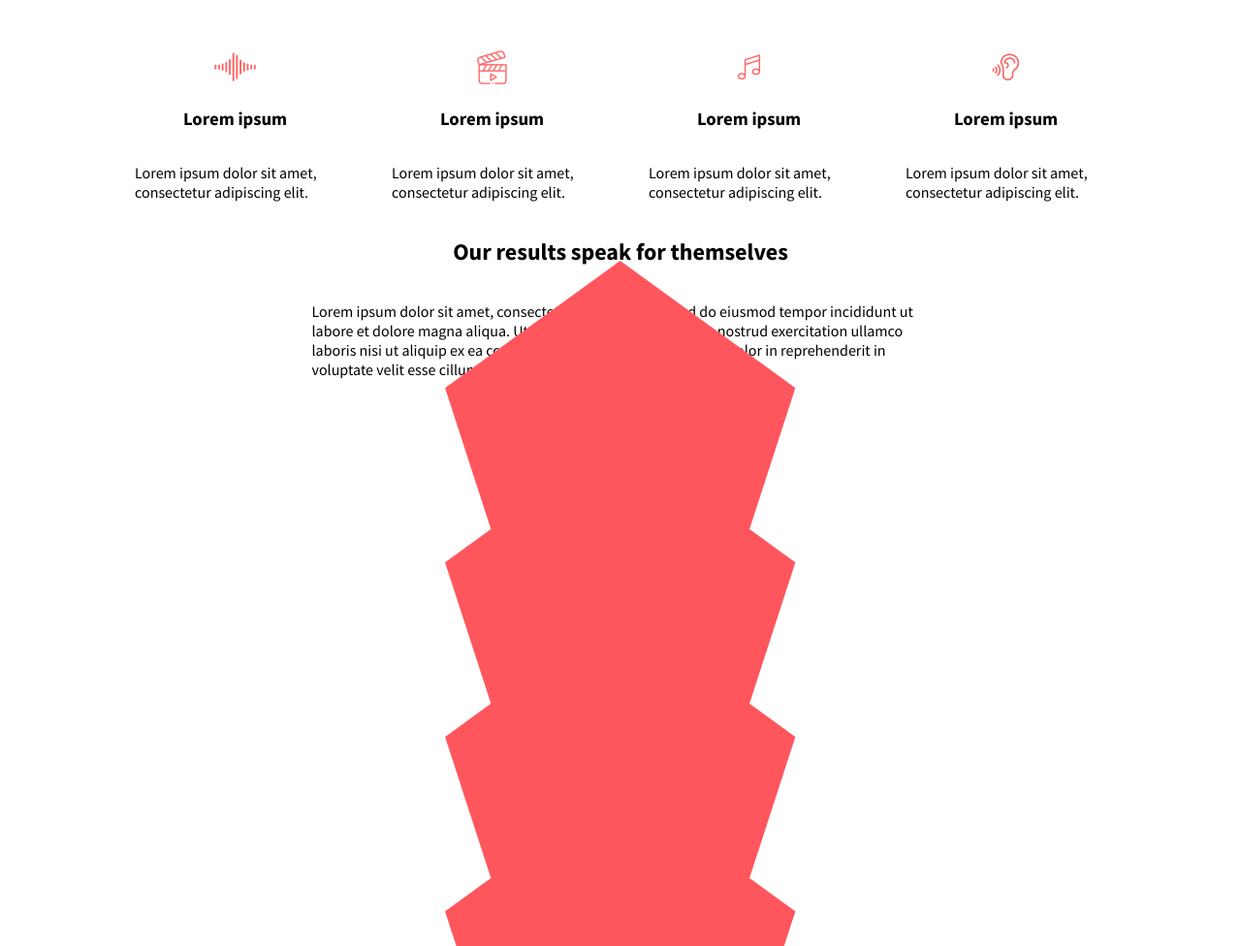
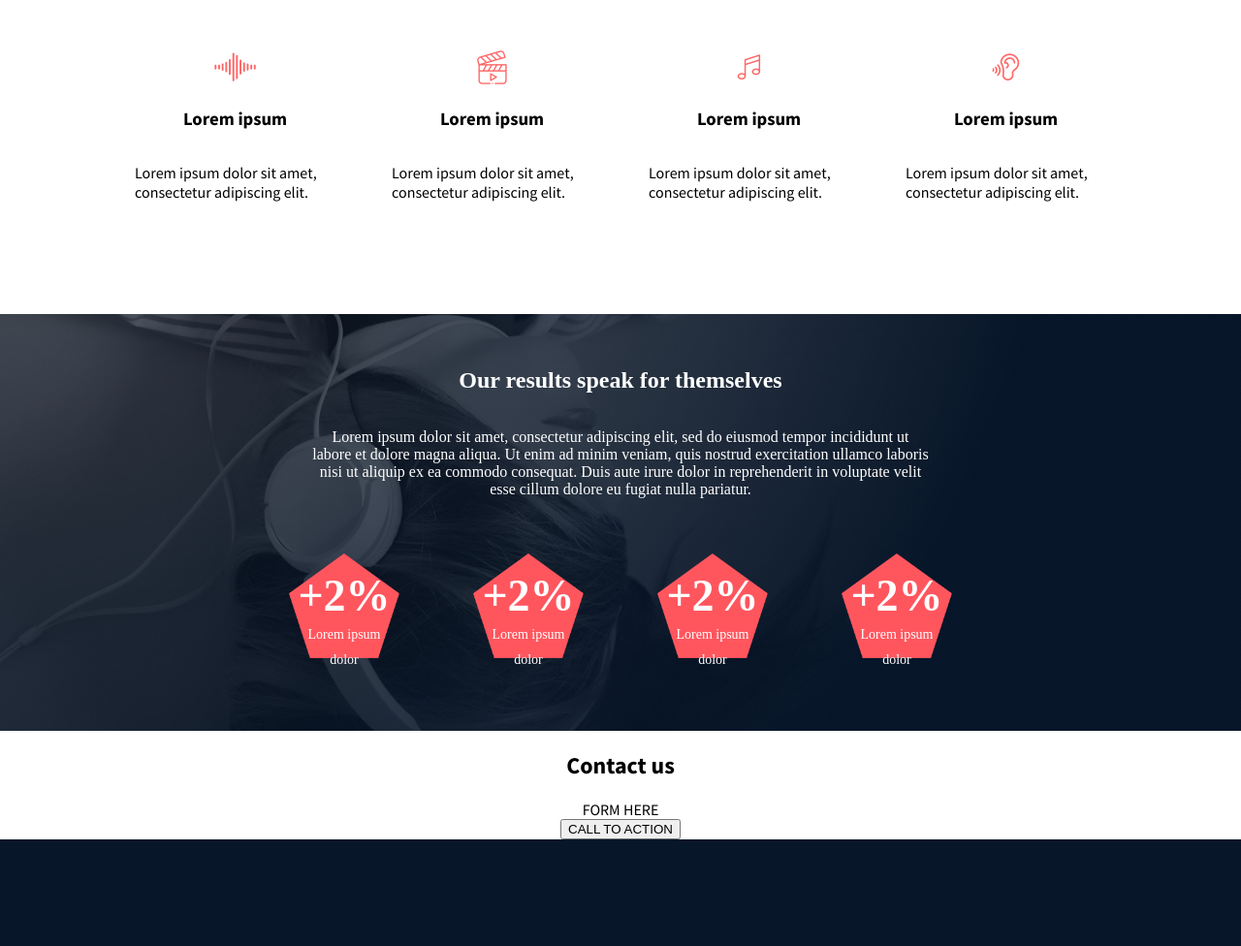
Before and after one commit to TebariousBag/atlas-headphones, a plain HTML site: page index.html in a window 1280 px wide. Shown: the part 986-1962 px from the top of the page at 97% size. Drawn offline with Linux system fonts and the light colour scheme; files whose address does not match are found by name.

Commit message:
working on the results section still

```diff
--- a/index.html
+++ b/index.html
@@ -70,36 +70,36 @@
 		<!-- End What We Do Section -->
 
 		<!-- Our Results Section -->
-        <section class="container">
+        <section class="container-results">
 			<div class="header-div-results">
 			<h2>Our results speak for themselves</h2>
 			<p>Lorem ipsum dolor sit amet, consectetur adipiscing elit, sed do eiusmod tempor incididunt ut labore et dolore magna aliqua. Ut enim ad minim veniam, quis nostrud exercitation ullamco laboris nisi ut aliquip ex ea commodo consequat. Duis aute irure dolor in reprehenderit in voluptate velit esse cillum dolore eu fugiat nulla pariatur.</p>
 			</div>
 			<!-- Div Containing 4 Divs -->
-			 <div class="container">
+			 <div class="container-pent">
 				<!-- 1st Div -->
-				 <div class="card-glyph">
-					<img src="images/pentagone.png">
-					<h3>+2%</h3>
-					<p>Lorem ipsum dolor</p>
+				 <div class="card-glyph-red">
+					<img src="images/pentagone.png" class="red-pent">
+					<h3 class="overlay-text">+2%</h3>
+					<p class="overlay-text-des">Lorem ipsum dolor</p>
 				 </div>
 				<!-- 2nd Div -->
-				<div class="card-glyph">
-					<img src="images/pentagone.png">
-					<h3>+2%</h3>
-					<p>Lorem ipsum dolor</p>
+				<div class="card-glyph-red">
+					<img src="images/pentagone.png" class="red-pent">
+					<h3 class="overlay-text">+2%</h3>
+					<p class="overlay-text-des">Lorem ipsum dolor</p>
 				 </div>
 				<!-- 3rd Div -->
-				<div class="card-glyph">
-					<img src="images/pentagone.png">
-					<h3>+2%</h3>
-					<p>Lorem ipsum dolor</p>
+				<div class="card-glyph-red">
+					<img src="images/pentagone.png" class="red-pent">
+					<h3 class="overlay-text">+2%</h3>
+					<p class="overlay-text-des">Lorem ipsum dolor</p>
 				 </div>
 				<!-- 4th Div -->
-				<div class="card-glyph">
-					<img src="images/pentagone.png">
-					<h3>+2%</h3>
-					<p>Lorem ipsum dolor</p>
+				<div class="card-glyph-red">
+					<img src="images/pentagone.png" class="red-pent">
+					<h3 class="overlay-text">+2%</h3>
+					<p class="overlay-text-des">Lorem ipsum dolor</p>
 				 </div>
 			 </div>
 		 </section>
--- a/styles.css
+++ b/styles.css
@@ -283,6 +283,7 @@ nav {
 	justify-content: center;
 	max-width: 207px;
 	max-height: 180px;
+	padding-bottom: 100px;
 }
 
 .glyph-sound:before {
@@ -301,9 +302,81 @@ nav {
 	content: "\e909";
 }
 
-/* Results speak section */
+/* Results speak section - John  */
+/* not completed yet */
 
-.
+.header-div-results {
+	display: flex;
+	align-items: center;
+	color: #ffffff;
+	text-align: center;
+	padding-top: 35px;
+}
+
+.container-results {
+		display: flex;
+		align-items: center;
+		flex-direction: column;
+		background-image: url(images/headphones_hero_2.jpg);
+		background-size: cover;
+		background-position: center;
+		max-width: 1400px;
+		height: 250px;
+		max-height: 650px;
+		color: #ffffff;
+		text-align: center;
+		padding-bottom: 180px;
+	}
+
+
+.container-pent {
+	display: flex;
+	flex-direction: row;
+	align-items: center;
+}
+
+.red-pent {
+	width: 60%;
+	max-width: 190px;
+	height: auto;
+	align-items: center;
+}
+
+.card-glyph-red {
+    position: relative;
+    display: flex;
+    align-items: center;
+    justify-content: center;
+    width: 190px;
+    height: 190px;
+}
+
+.overlay-text {
+    position: absolute;
+    top: 20%;
+    left: 50%;
+    transform: translate(-50%, -50%);
+    color: white;
+    font-weight: bold;
+    font-size: 46px;
+    text-align: center;
+	font-weight: 700;
+}
+
+.overlay-text-des {
+    position: absolute;
+    top: 65%;
+    left: 50%;
+    transform: translate(-50%, -50%);
+    color: white;
+    font-size: 14px;
+    text-align: center;
+	font-weight: 400;
+	font-style: normal;
+	line-height: 26px;
+}
+
+
 
 /* Tristian Did Footer Section for all 3 sizes */
 /* Start of Footer Section */
```
